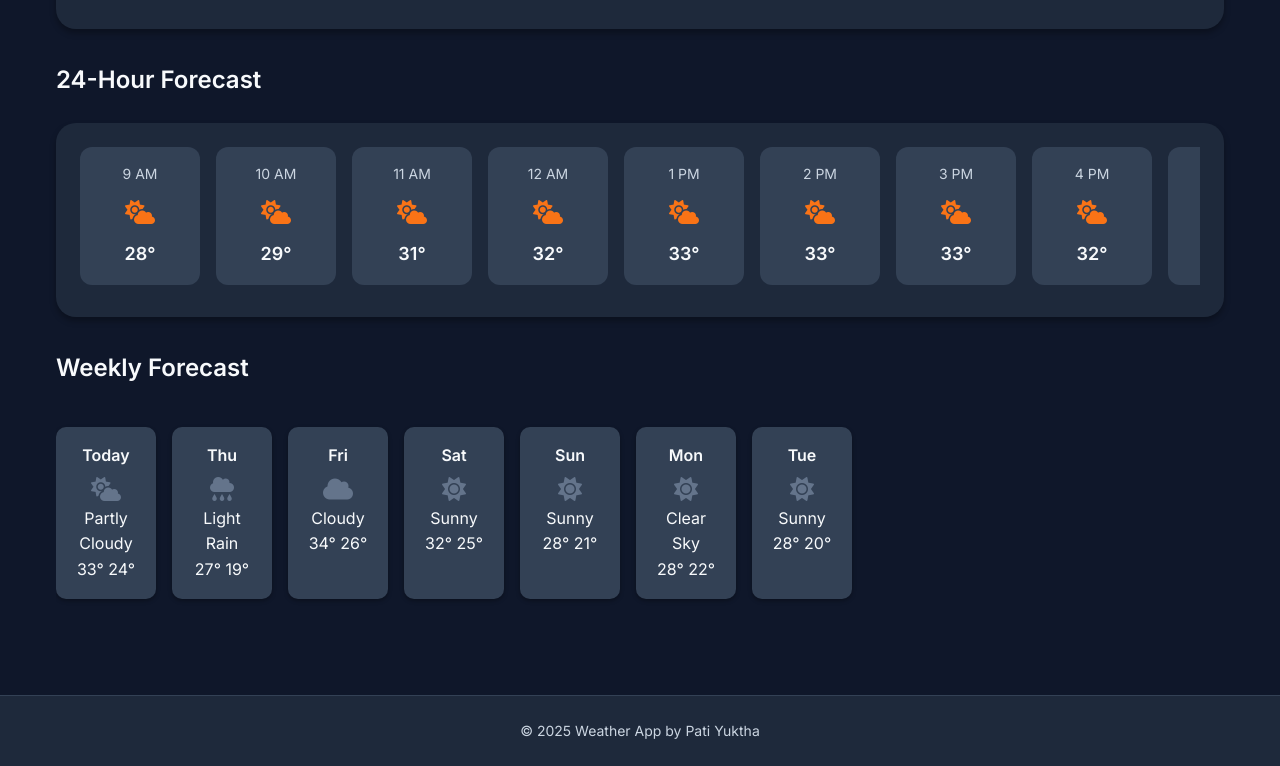
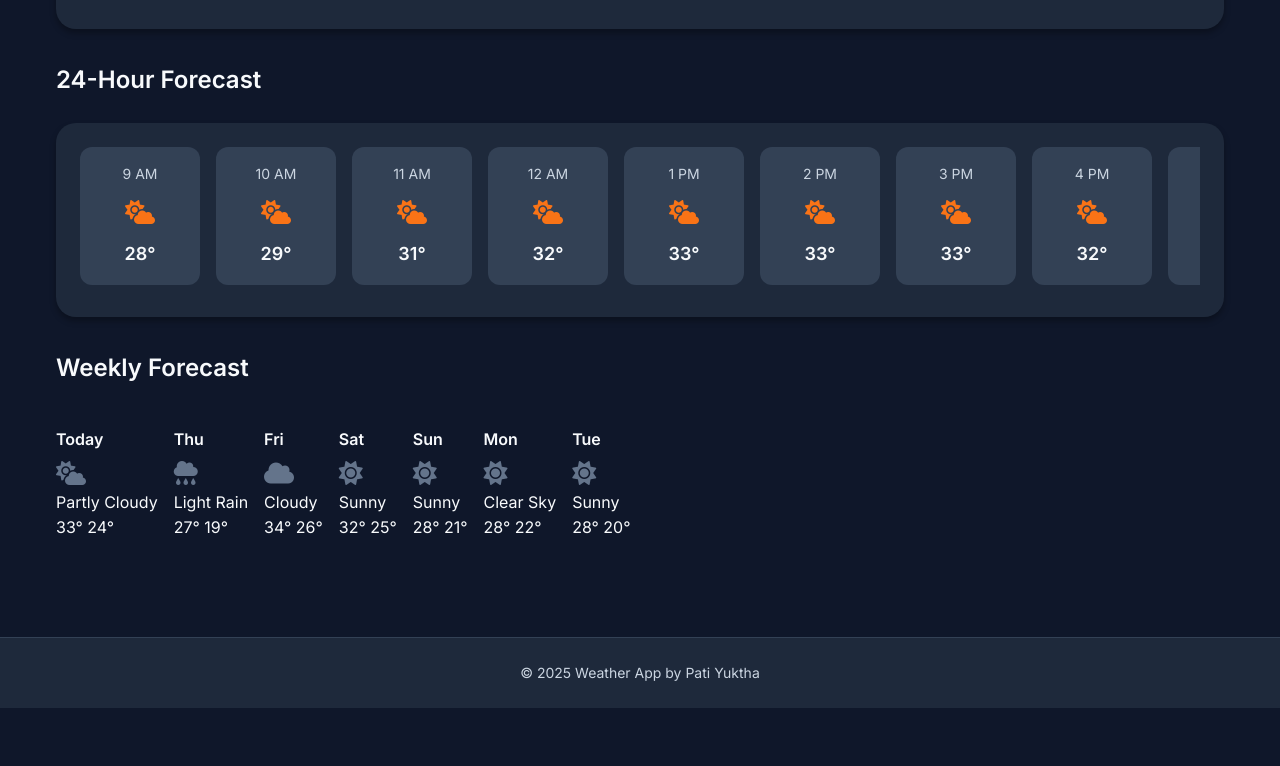
Before and after one commit to Yukthapati/Weather-App, a website built with Vite: page index.html in a window 1280 px wide. Shown: the part 625-1391 px from the top of the page. After the commit the page ends 1333 px from the top, so only its background shows below. Built offline with nearby package versions, Linux system fonts and the light colour scheme.

Commit message:
Updated style.css

```diff
--- a/style.css
+++ b/style.css
@@ -611,15 +611,12 @@ body {
   min-width: 100%;
 }
 
-.weekly-card {
-  flex: 0 0 auto;
-  width: 100px;
-  background-color: var(--color-bg-tertiary);
-  padding: 1rem;
-  border-radius: 10px;
-  text-align: center;
-  box-shadow: 0 2px 4px var(--color-shadow);
+.weekly-card i {
+  font-size: 1.5rem;
+  margin-bottom: 0.3rem;
+  color: var(--color-text-tertiary); /* This is a muted color */
 }
+
 
 .weekly-day {
   font-weight: 600;
```
